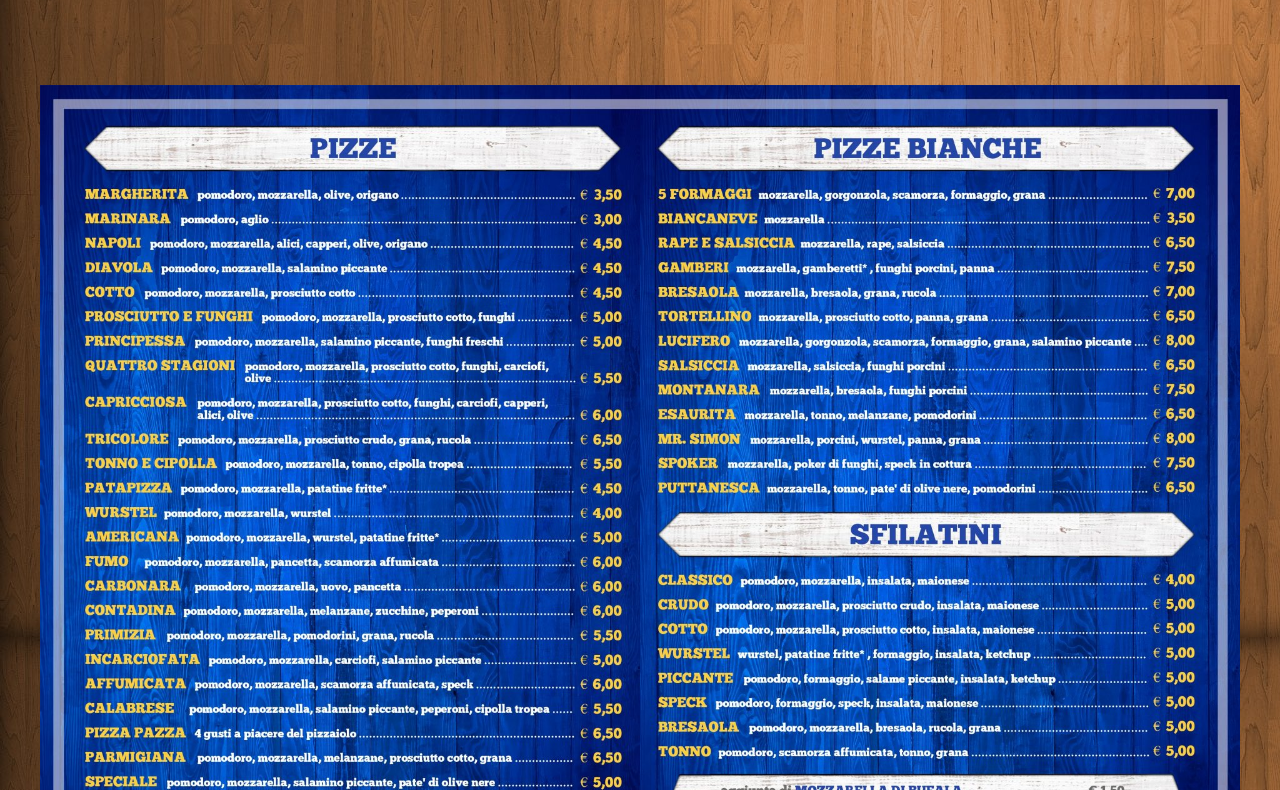
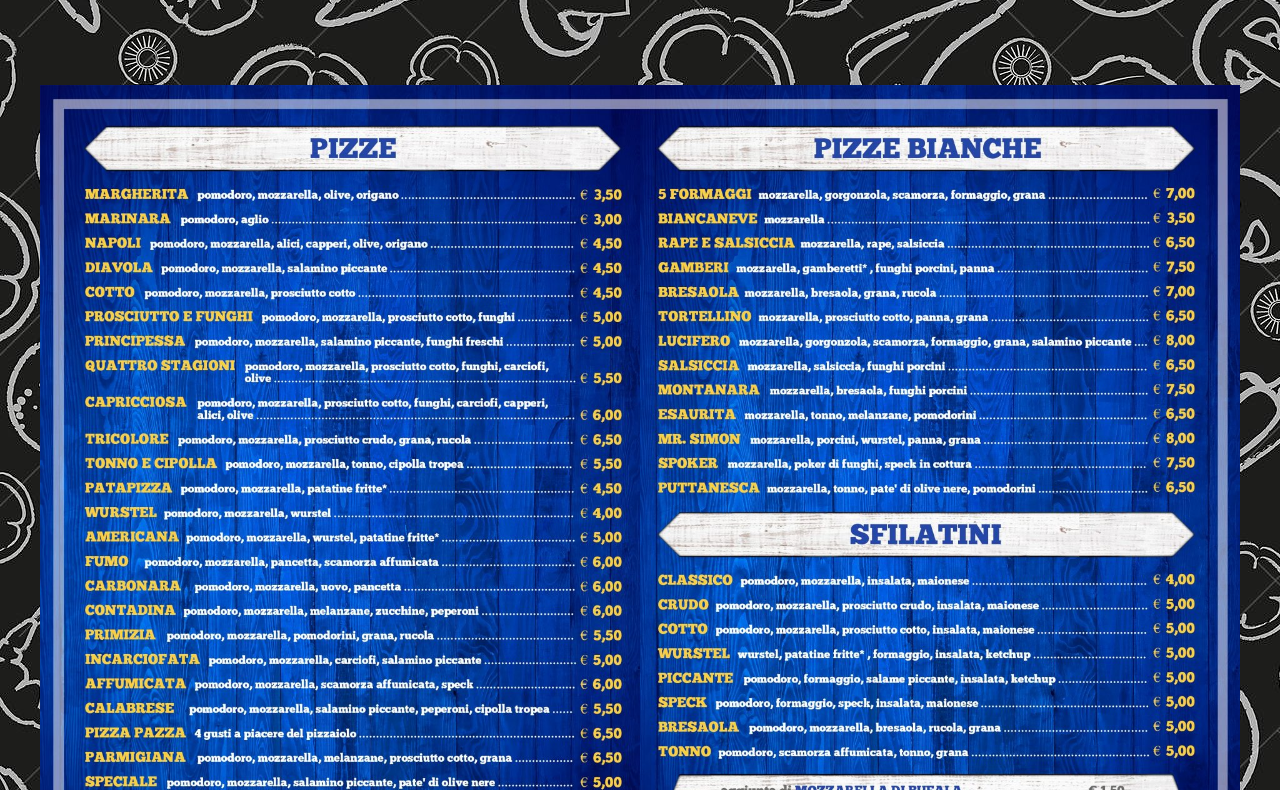
Before and after one commit to UncleSpaghetty/BigPizza, a plain HTML site: page index.html in a window 1280 px wide. Shown: the part 563-1353 px from the top of the page. Drawn offline with Linux system fonts and the light colour scheme; some packages are replaced by stand-ins of ours; a web font is replaced by a local one.

Commit message:
bg-update

```diff
--- a/main.css
+++ b/main.css
@@ -1,5 +1,5 @@
 body{
-    background-image: url(/docs/parquet.jpg);
+    background-image: url(/docs/black-pizza-bg.jpg);
     font-family: 'Simonetta';
     font-weight: lighter;
     line-height: 1.6;
```
Also changed, not shown: docs/black-pizza-bg.jpg (added).
